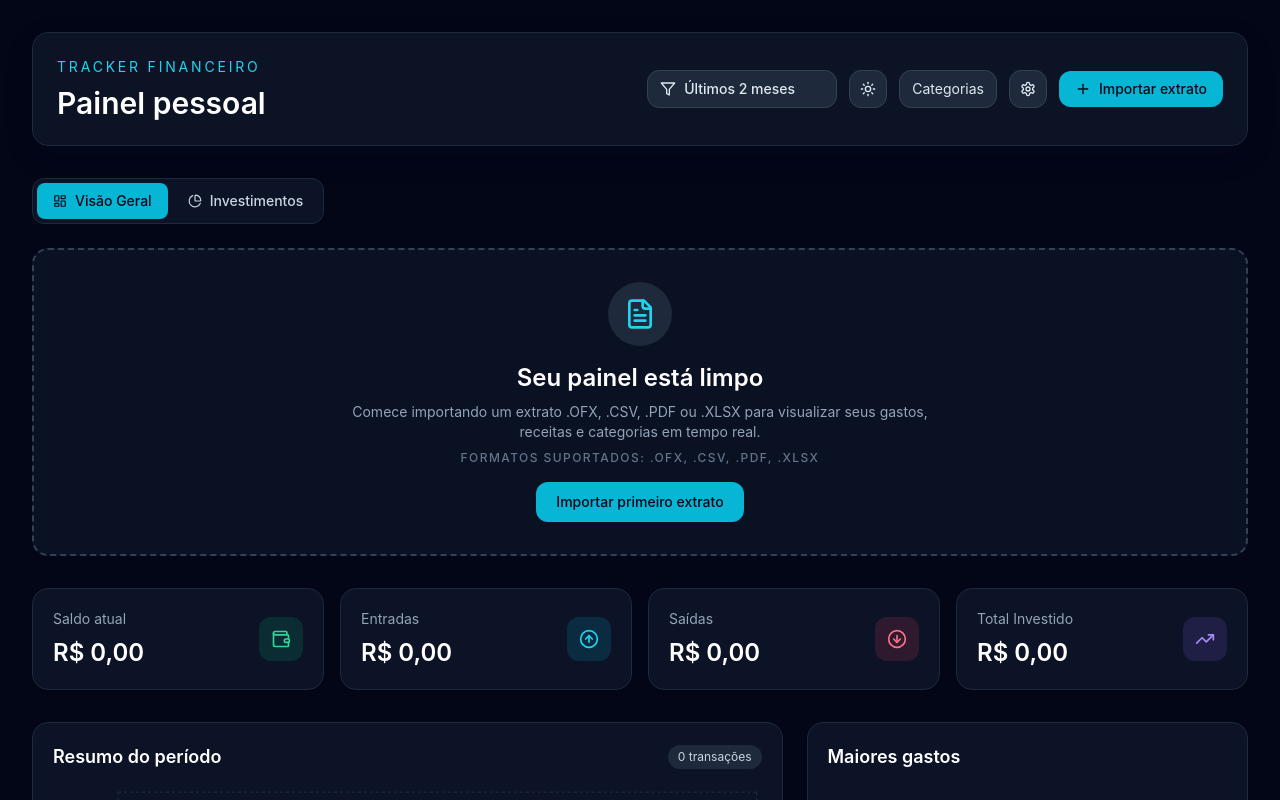
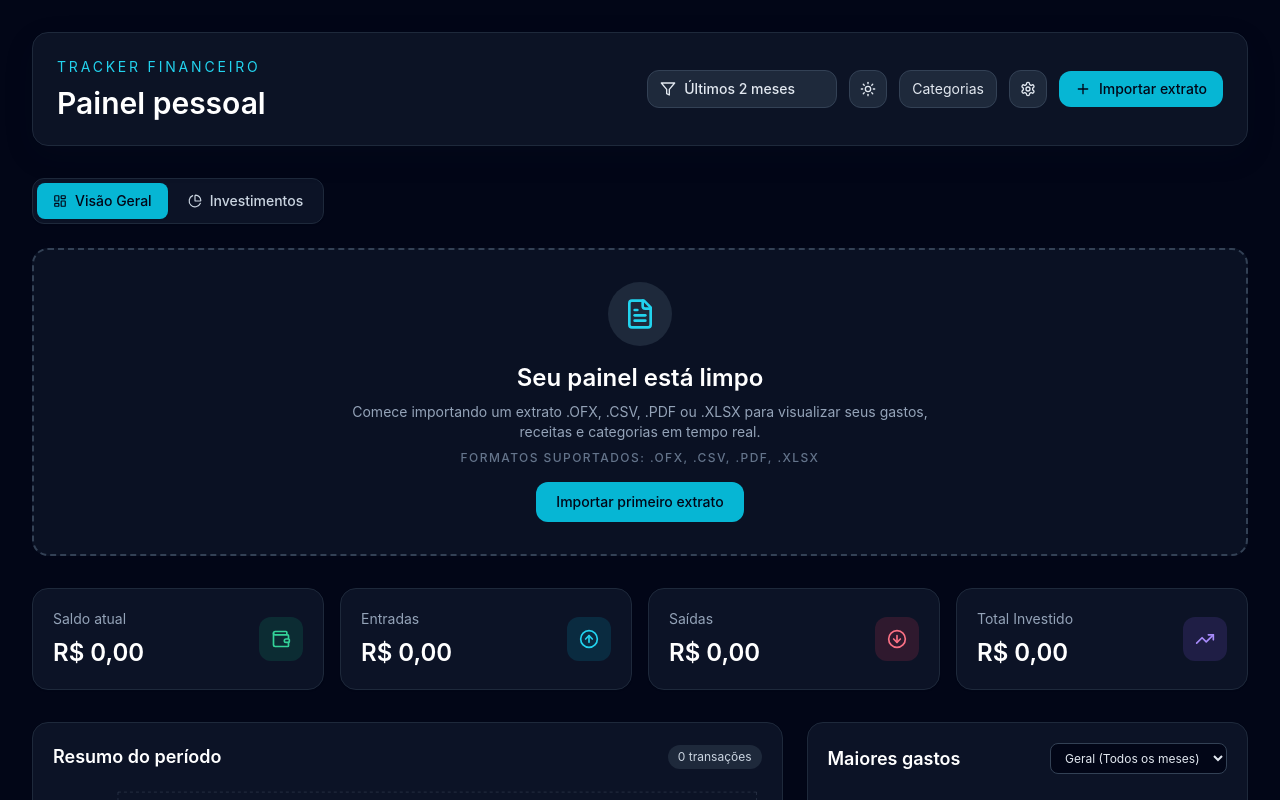
Before and after one commit to Saraingridsousa/Tracker-Financeiro, a React (Vite) app: page / in a window 1280 px wide. Shown: the top 800 px of the page. Built offline with nearby package versions, Linux system fonts and the light colour scheme.

Commit message:
feat: adiciona filtro por mes no card de maiores gastos por categoria

```diff
--- a/src/App.tsx
+++ b/src/App.tsx
@@ -166,6 +166,43 @@ const buildMonthlyData = (items: Transaction[]) => {
   return Array.from(grouped.values()).sort((a, b) => a.sortKey.localeCompare(b.sortKey));
 };
 
+const getTransactionMonthKey = (dateStr: string) => {
+  if (!dateStr) return '';
+
+  if (dateStr.includes('/')) {
+    const [, month, year] = dateStr.split('/');
+    return `${year}-${month.padStart(2, '0')}`;
+  }
+
+  if (dateStr.includes('-')) {
+    const [year, month] = dateStr.split('-');
+    return `${year}-${month.padStart(2, '0')}`;
+  }
+
+  return '';
+};
+
+const monthNames: Record<string, string> = {
+  '01': 'jan',
+  '02': 'fev',
+  '03': 'mar',
+  '04': 'abr',
+  '05': 'mai',
+  '06': 'jun',
+  '07': 'jul',
+  '08': 'ago',
+  '09': 'set',
+  '10': 'out',
+  '11': 'nov',
+  '12': 'dez',
+};
+
+const formatMonthPeriodLabel = (yearMonth: string) => {
+  const [year, month] = yearMonth.split('-');
+  if (!year || !month) return yearMonth;
+  return `${monthNames[month] || month}/${year.slice(2)}`;
+};
+
 const getRealExpenseTransactions = (items: Transaction[]) =>
   items.filter(
     (transaction) =>
@@ -203,6 +240,7 @@ function App() {
   const [isDragging, setIsDragging] = useState(false);
   const [isImporting, setIsImporting] = useState(false);
   const [selectedPeriod, setSelectedPeriod] = useState<(typeof periodOptions)[number]['value']>('last2months');
+  const [categoryChartPeriod, setCategoryChartPeriod] = useState<string>('ALL');
   const [theme, setTheme] = useState<'dark' | 'light'>('dark');
   const [showCategoryManager, setShowCategoryManager] = useState(false);
   const [showSettingsMenu, setShowSettingsMenu] = useState(false);
@@ -292,21 +330,41 @@ function App() {
   }, [categories, filteredTransactions, portfolioSummary.totalCurrentValue]);
 
   const monthlyChartData = useMemo(() => buildMonthlyData(filteredTransactions), [filteredTransactions]);
-  const categoryChartData = useMemo(() => buildCategoryData(filteredTransactions, categories), [filteredTransactions, categories]);
+
+  const categoryMonthOptions = useMemo(() => {
+    const months = new Map<string, string>();
+
+    transactions.forEach((transaction) => {
+      const key = getTransactionMonthKey(transaction.date);
+      if (!key) return;
+      months.set(key, key);
+    });
+
+    return Array.from(months.keys()).sort((left, right) => right.localeCompare(left));
+  }, [transactions]);
+
+  const filteredCategoryExpenses = useMemo(() => {
+    const base = getRealExpenseTransactions(filteredTransactions);
+    if (categoryChartPeriod === 'ALL') return base;
+
+    return base.filter((transaction) => getTransactionMonthKey(transaction.date) === categoryChartPeriod);
+  }, [categoryChartPeriod, filteredTransactions]);
+
+  const categoryChartData = useMemo(() => buildCategoryData(filteredCategoryExpenses, categories), [filteredCategoryExpenses, categories]);
 
   const topCategoryList = useMemo(
     () =>
       [...categories]
         .map((category) => ({
           ...category,
-          total: getRealExpenseTransactions(filteredTransactions)
+          total: filteredCategoryExpenses
             .filter((tx) => tx.categoryId === category.id)
             .reduce((sum, tx) => sum + tx.amount, 0),
         }))
         .filter((item) => item.total > 0)
         .sort((a, b) => b.total - a.total)
         .slice(0, 5),
-    [categories, filteredTransactions],
+    [categories, filteredCategoryExpenses],
   );
 
   const normalizeImportedCategory = (input?: string) => {
@@ -683,7 +741,22 @@ function App() {
           </div>
 
           <div className="rounded-2xl border border-slate-200 bg-white p-5 shadow-sm dark:border-slate-800 dark:bg-slate-900/80">
-            <h3 className="mb-4 text-lg font-semibold text-slate-900 dark:text-white">Maiores gastos</h3>
+            <div className="mb-4 flex items-center justify-between gap-3">
+              <h3 className="text-lg font-semibold text-slate-900 dark:text-white">Maiores gastos</h3>
+              <select
+                value={categoryChartPeriod}
+                onChange={(event) => setCategoryChartPeriod(event.target.value)}
+                className="rounded-lg border border-slate-200 bg-slate-50 px-2.5 py-1.5 text-xs text-slate-700 outline-none focus:border-cyan-400 dark:border-slate-700 dark:bg-slate-950 dark:text-slate-200"
+              >
+                <option value="ALL">Geral (Todos os meses)</option>
+                {categoryMonthOptions.map((monthKey) => (
+                  <option key={monthKey} value={monthKey}>
+                    {formatMonthPeriodLabel(monthKey)}
+                  </option>
+                ))}
+              </select>
+            </div>
+
             {categoryChartData.length ? (
               <>
                 <CategoryPieChart data={categoryChartData} />
@@ -700,8 +773,8 @@ function App() {
                 </div>
               </>
             ) : (
-              <div className="flex h-64 items-center justify-center text-sm text-slate-500 dark:text-slate-400">
-                Nenhuma categoria para exibir.
+              <div className="flex h-64 items-center justify-center text-center text-sm text-slate-500 dark:text-slate-400">
+                Nenhum gasto registrado neste período.
               </div>
             )}
           </div>
```
